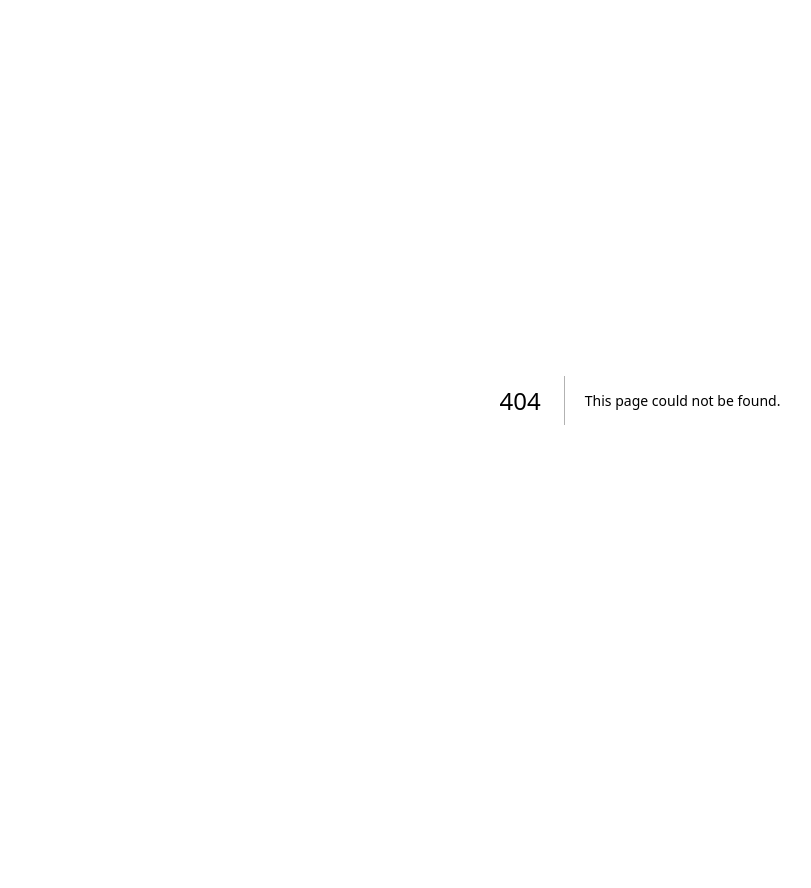
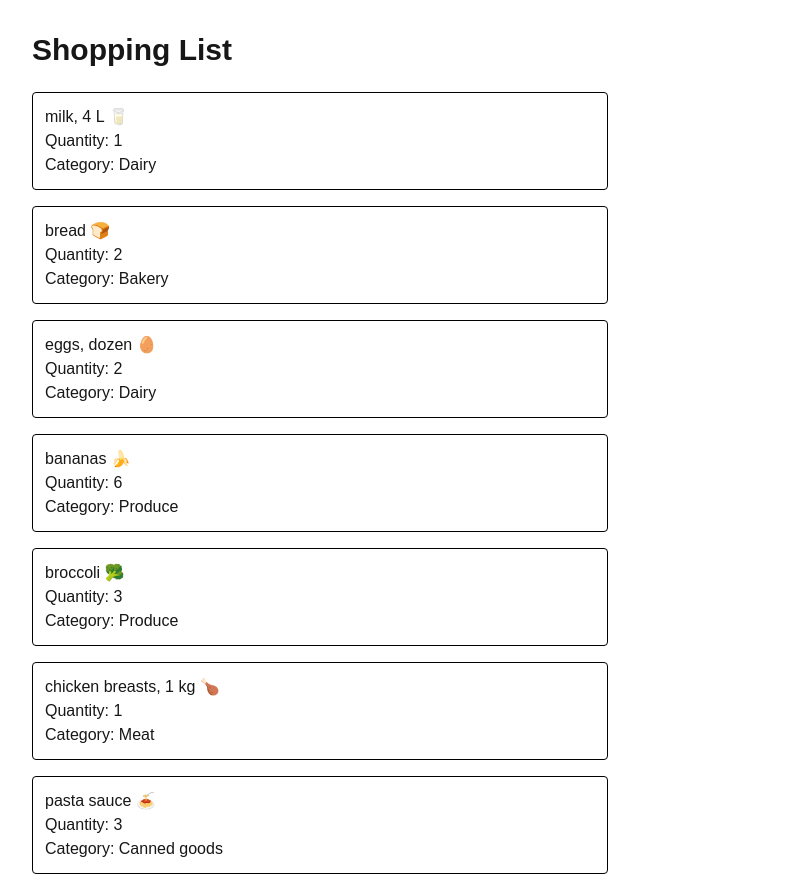
Before and after one commit to taylorobrien1999/cprg306-assignments, a Next.js app: page /week-3 in a window 1280 px wide. Before the commit this address had no page. Shown: the top 888 px of the page, without its empty margins (0-811 px from the left). Before the commit the page ends 800 px from the top, so only its background shows below. Built offline with nearby package versions, Linux system fonts and the light colour scheme.

Commit message:
Week 3 lab - shopping list

```diff
--- a/app/layout.js
+++ b/app/layout.js
@@ -12,7 +12,7 @@ const geistMono = Geist_Mono({
 });
 
 export const metadata = {
-  title: "Create Next App",
+  title: "Shopping List",
   description: "Generated by create next app",
 };
 
--- a/app/page.js
+++ b/app/page.js
@@ -9,7 +9,12 @@ export default function Page() {
         <li>
           <Link href="/week-2">Week 2 - Shopping List</Link>
         </li>
+        <li>
+          <Link href="/week-3">Week 3 — Shopping List</Link>
+        </li>
+
       </ul>
+
 
       <p>This site contains weekly assignment pages for CPRG 306.</p>
     </main>
--- /dev/null
+++ b/app/week-3/GroceryItem.js
@@ -0,0 +1,11 @@
+export default function Item({ name, quantity, category }) {
+  return (
+    <li className="border border-black rounded p-3 mb-4">
+      <p className="text-base">{name}</p>
+      <p className="text-base">Quantity: {quantity}</p>
+      <p className="text-base">
+        Category: {category.charAt(0).toUpperCase() + category.slice(1)}
+      </p>
+    </li>
+  );
+}
--- /dev/null
+++ b/app/week-3/GroceryItemList.js
@@ -0,0 +1,34 @@
+import Item from "./GroceryItem";
+
+export default function GroceryItemList() {
+  const item1 = { name: "milk, 4 L 🥛", quantity: 1, category: "dairy" };
+  const item2 = { name: "bread 🍞", quantity: 2, category: "bakery" };
+  const item3 = { name: "eggs, dozen 🥚", quantity: 2, category: "dairy" };
+  const item4 = { name: "bananas 🍌", quantity: 6, category: "produce" };
+  const item5 = { name: "broccoli 🥦", quantity: 3, category: "produce" };
+  const item6 = { name: "chicken breasts, 1 kg 🍗", quantity: 1, category: "meat" };
+  const item7 = { name: "pasta sauce 🍝", quantity: 3, category: "canned goods" };
+  const item8 = { name: "spaghetti, 454 g 🍝", quantity: 2, category: "dry goods" };
+  const item9 = { name: "toilet paper, 12 pack 🧻", quantity: 1, category: "household" };
+  const item10 = { name: "paper towels, 6 pack", quantity: 1, category: "household" };
+  const item11 = { name: "dish soap 🍽️", quantity: 1, category: "household" };
+  const item12 = { name: "hand soap 🧼", quantity: 4, category: "household" };
+
+  const items = [
+    item1, item2, item3, item4, item5, item6,
+    item7, item8, item9, item10, item11, item12
+  ];
+
+  return (
+    <ul className="list-none p-0 m-0">
+      {items.map((item) => (
+        <Item
+          key={item.name}
+          name={item.name}
+          quantity={item.quantity}
+          category={item.category}
+        />
+      ))}
+    </ul>
+  );
+}
--- /dev/null
+++ b/app/week-3/page.js
@@ -0,0 +1,14 @@
+import GroceryItemList from "./GroceryItemList";
+
+export default function Page() {
+  return (
+    <main className="p-8">
+      <h1 className="text-3xl font-bold mb-6">Shopping List</h1>
+
+      <div className="max-w-xl">
+        <GroceryItemList />
+      </div>
+
+    </main>
+  );
+}
```
